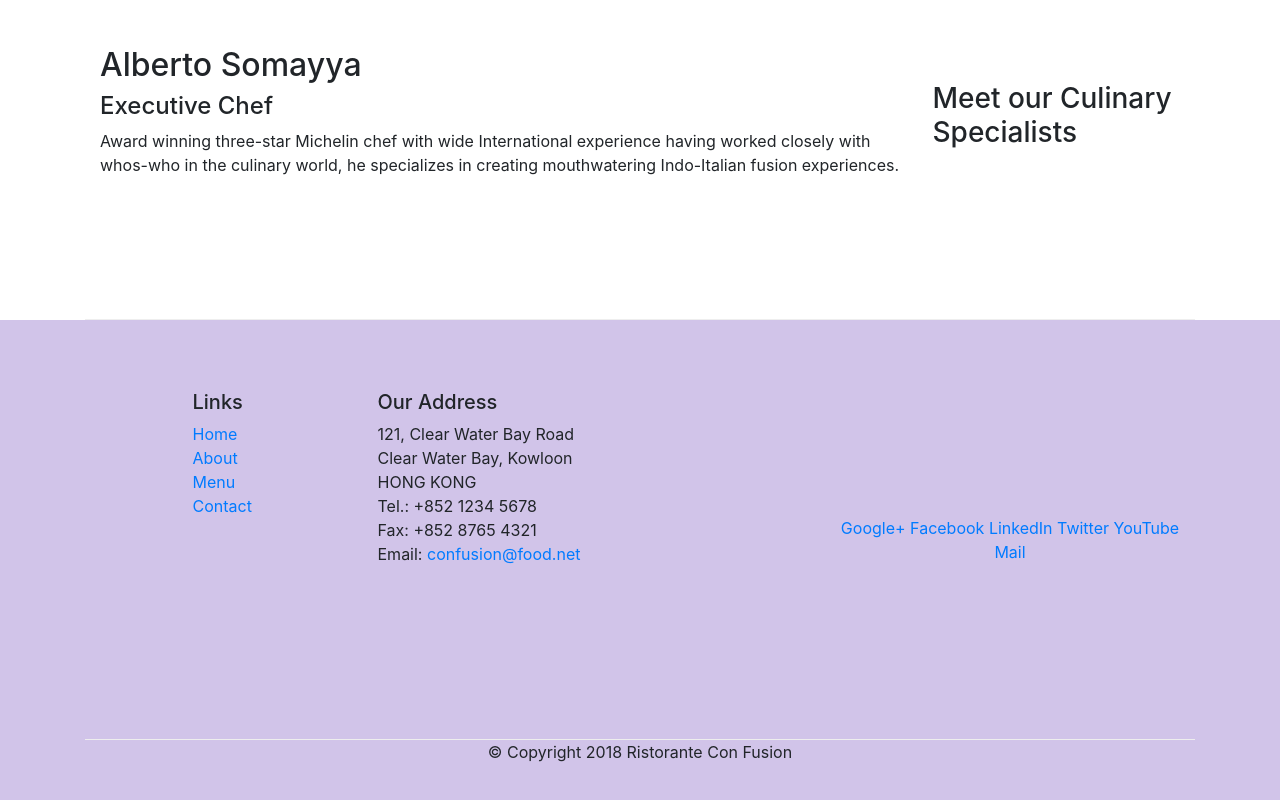
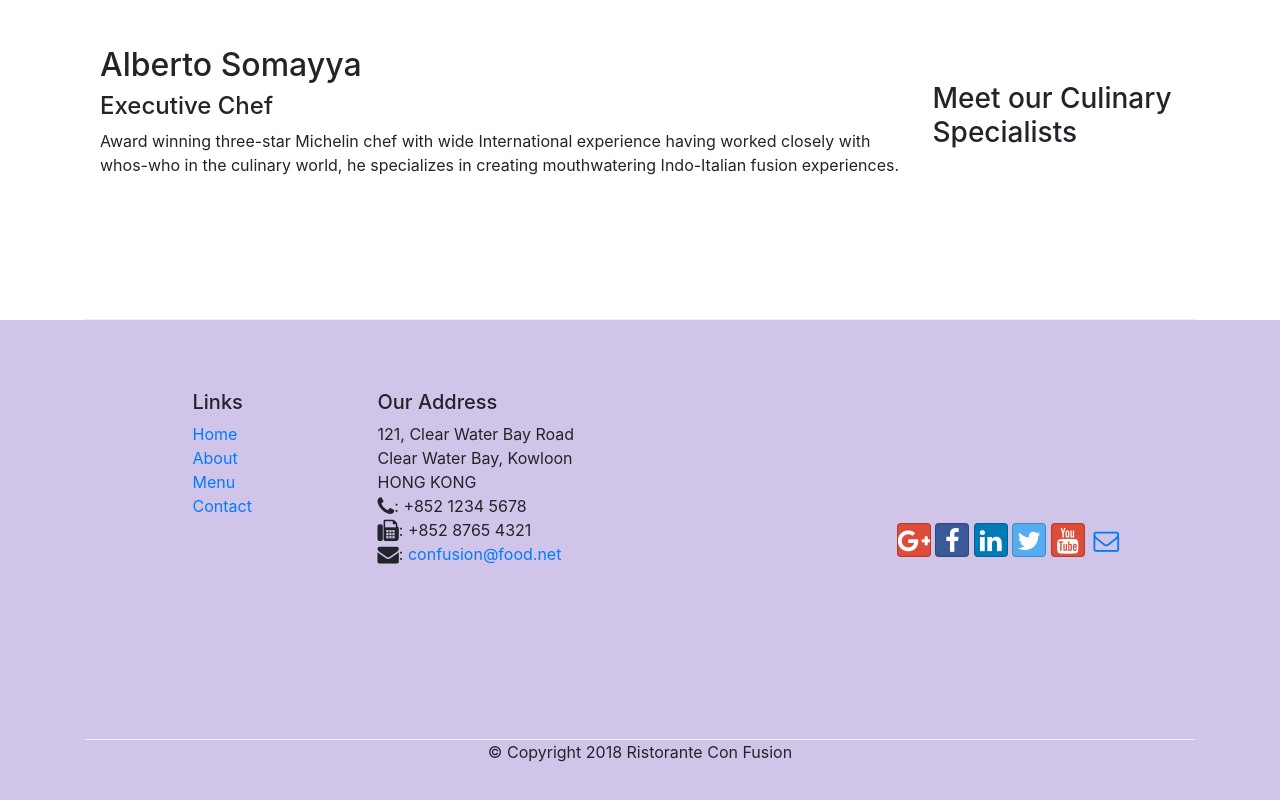
Before and after one commit to evangeldaping/Bootstrap4, a website: page index.html in a window 1280 px wide. Shown: the part 1214-2014 px from the top of the page. Drawn offline with nearby package versions, Linux system fonts and the light colour scheme.

Commit message:
Icon Fonts

```diff
--- a/index.html
+++ b/index.html
@@ -9,6 +9,8 @@
 
     <!-- Bootstrap CSS -->
     <link rel="stylesheet" href="node_modules/bootstrap/dist/css/bootstrap.min.css">
+    <link rel="stylesheet" href="node_modules/font-awesome/css/font-awesome.min.css">
+    <link rel="stylesheet" href="node_modules/bootstrap-social/bootstrap-social.css">
     <link rel="stylesheet" href="css/styles.css">
 
     <title>Ristorante Con Fusion</title>
@@ -24,10 +26,10 @@
             <a class="navbar-brand mr-auto" href="./index.html">Ristorante Con Fusion</a>
             <div class="collapse navbar-collapse" id="Navbar">
                 <ul class="navbar-nav mr-auto">
-                    <li class="nav-item active"><a class="nav-link" href="./index.html">Home</a></li>
-                    <li class="nav-item"><a class="nav-link" href="./aboutus.html">About</a></li>
-                    <li class="nav-item"><a class="nav-link" href="#">Menu</a></li>
-                    <li class="nav-item"><a class="nav-link" href="#">Contact</a></li>
+                    <li class="nav-item active"><a class="nav-link" href="#"><span class="fa fa-home fa-lg"></span> Home</a></li>
+                    <li class="nav-item"><a class="nav-link" href="./aboutus.html"><span class="fa fa-info fa-lg"></span> About</a></li>
+                    <li class="nav-item"><a class="nav-link" href="#"><span class="fa fa-list fa-lg"></span>Menu</a></li>
+                    <li class="nav-item"><a class="nav-link" href="#"><span class="fa fa-address-card fa-lg"></span>Contact</a></li>
                 </ul>
             </div>
         </div>
@@ -98,19 +100,19 @@
 		              121, Clear Water Bay Road<br>
 		              Clear Water Bay, Kowloon<br>
 		              HONG KONG<br>
-		              Tel.: +852 1234 5678<br>
-		              Fax: +852 8765 4321<br>
-		              Email: <a href="mailto:confusion@food.net">confusion@food.net</a>
+		              <i class="fa fa-phone fa-lg"></i>: +852 1234 5678<br>
+		              <i class="fa fa-fax fa-lg"></i>: +852 8765 4321<br>
+		              <i class="fa fa-envelope fa-lg"></i>: <a href="mailto:confusion@food.net">confusion@food.net</a>
 		           </address>
                 </div>
                 <div class = "col-12 col-sm-4 align-self-center">
                     <div class = "text-center">
-                        <a href="http://google.com/+">Google+</a>
-                        <a href="http://www.facebook.com/profile.php?id=">Facebook</a>
-                        <a href="http://www.linkedin.com/in/">LinkedIn</a>
-                        <a href="http://twitter.com/">Twitter</a>
-                        <a href="http://youtube.com/">YouTube</a>
-                        <a href="mailto:">Mail</a>
+                        <a class="btn btn-social-icon btn-google" href="http://google.com/+"><i class="fa fa-google-plus fa-lg"></i></a>
+                        <a class="btn btn-social-icon btn-facebook" href="http://www.facebook.com/profile.php?id="><i class="fa fa-facebook fa-lg"></i></a>
+                        <a class="btn btn-social-icon btn-linkedin" href="http://www.linkedin.com/in/"><i class="fa fa-linkedin fa-lg"></i></a>
+                        <a class="btn btn-social-icon btn-twitter" href="http://twitter.com/"><i class="fa fa-twitter fa-lg"></i></a>
+                        <a class="btn btn-social-icon btn-google" href="http://youtube.com/"><i class="fa fa-youtube fa-lg"></i></a>
+                        <a class="btn btn-social-icon" href="mailto:"><i class="fa fa-envelope-o fa-lg"></i></a>
                     </div>
                 </div>
            </div>
--- a/package.json
+++ b/package.json
@@ -15,6 +15,8 @@
   },
   "dependencies": {
     "bootstrap": "^4.0.0",
+    "bootstrap-social": "^5.1.1",
+    "font-awesome": "^4.7.0",
     "jquery": "^3.3.1",
     "popper.js": "^1.12.9"
   }
```
Also changed, not shown: aboutus.html (+15 -13 lines), 1 other file.
